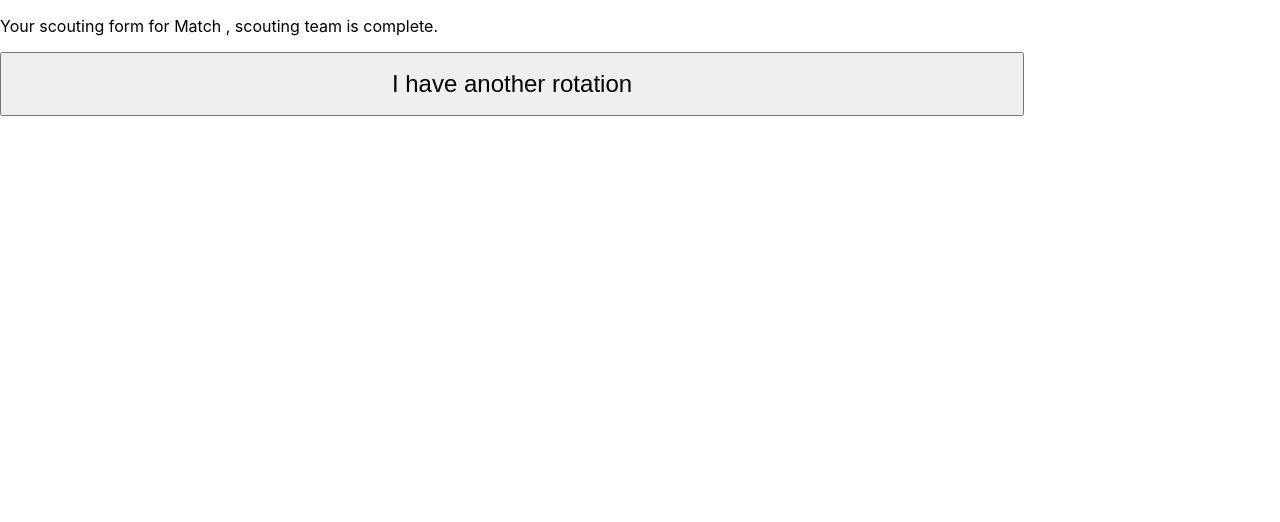
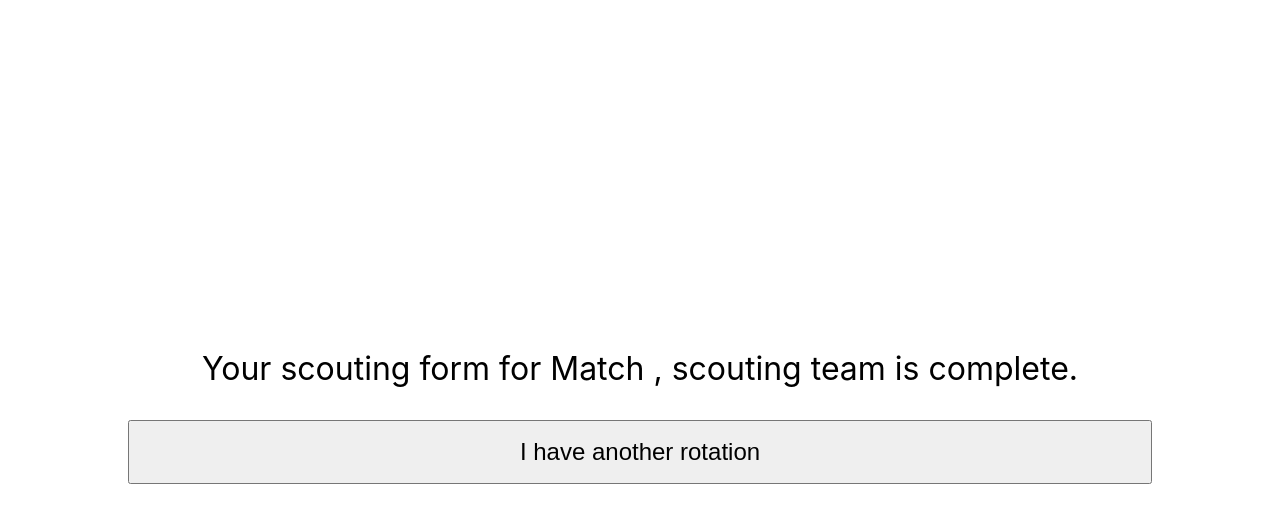
Before and after one commit to nerdherd/Nerd-Search, a React (Create React App) app: page /formComplete in a window 1280 px wide. Shown: the top 522 px of the page. Built offline with nearby package versions, Linux system fonts and the light colour scheme.

Commit message:
basic final page styling

```diff
--- a/src/Pages/FormComplete.js
+++ b/src/Pages/FormComplete.js
@@ -1,4 +1,5 @@
 import { useNavigate } from "react-router-dom"
+import './styles/formComplete.css'
 
 function FormComplete({matchNumber, teamNumber, resetStates}) {
     const navigate = useNavigate()
@@ -9,10 +10,10 @@ function FormComplete({matchNumber, teamNumber, resetStates}) {
     }
 
     return(
-        <>
+        <div id='mainDiv'>
             <p>Your scouting form for Match {matchNumber}, scouting team {teamNumber} is complete.</p>
             <button onClick={handleGoBack}>I have another rotation</button>
-        </>
+        </div>
     )
 }
 
--- /dev/null
+++ b/src/Pages/styles/formComplete.css
@@ -0,0 +1,14 @@
+#mainDiv {
+    text-align: center;
+    font-size: 4vh;
+    width: 100%;
+    display: flex;
+    flex-wrap: wrap;
+    height: 100vh;
+    justify-content: center;
+    align-content: center;
+}
+
+p {
+    width: 80%
+}
```
